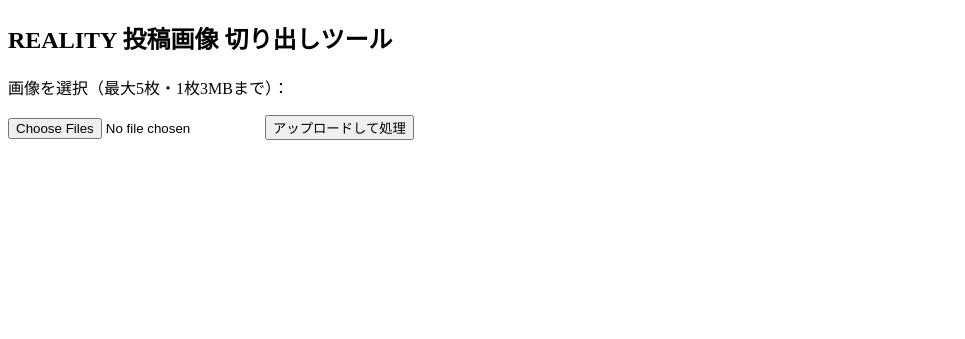
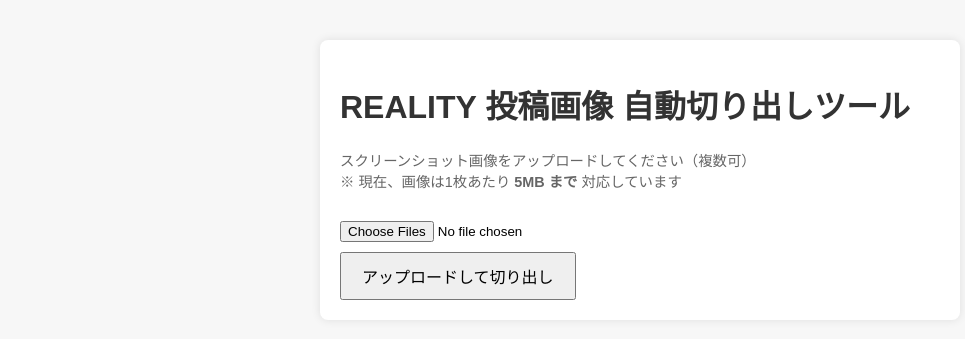
Before and after one commit to avatarfeed/reality-crop-tool, a Flask app: page / in a window 1280 px wide. Shown: the top 339 px of the page, without its empty margins (0-965 px from the left). Run offline with Flask 3, Linux system fonts and the light colour scheme.

Commit message:
Add files via upload

```diff
--- a/app.py
+++ b/app.py
@@ -71,4 +71,4 @@
     return render_template('index.html')
 
 if __name__ == '__main__':
-    app.run(host='0.0.0.0', port=10000)
+    app.run(host='0.0.0.0', port=int(os.environ.get("PORT", 5000)))
--- a/templates/index.html
+++ b/templates/index.html
@@ -1,16 +1,26 @@
-
 <!DOCTYPE html>
 <html>
 <head>
-    <meta charset="UTF-8">
-    <title>REALITY 投稿画像 切り出しツール</title>
+    <title>REALITY Crop Tool</title>
+    <meta charset="utf-8">
+    <style>
+        body { font-family: Arial, sans-serif; margin: 40px; background-color: #f7f7f7; }
+        h1 { color: #333; }
+        .note { font-size: 0.9em; color: #666; margin-bottom: 20px; }
+        input[type=file] { margin: 10px 0; }
+        button { padding: 10px 20px; font-size: 16px; }
+        .container { background: white; padding: 20px; border-radius: 8px; max-width: 600px; margin: auto; box-shadow: 0 0 10px rgba(0,0,0,0.1); }
+    </style>
 </head>
 <body>
-    <h2>REALITY 投稿画像 切り出しツール</h2>
-    <form method="post" enctype="multipart/form-data">
-        <p>画像を選択（最大5枚・1枚3MBまで）：</p>
-        <input type="file" name="images" accept="image/*" multiple required>
-        <button type="submit">アップロードして処理</button>
-    </form>
+    <div class="container">
+        <h1>REALITY 投稿画像 自動切り出しツール</h1>
+        <p class="note">スクリーンショット画像をアップロードしてください（複数可）<br>※ 現在、画像は1枚あたり <strong>5MB まで</strong> 対応しています</p>
+        <form method="POST" enctype="multipart/form-data">
+            <input type="file" name="file" multiple required>
+            <br>
+            <button type="submit">アップロードして切り出し</button>
+        </form>
+    </div>
 </body>
 </html>
```
Also changed, not shown: requirements.txt (line endings or trailing spaces).
